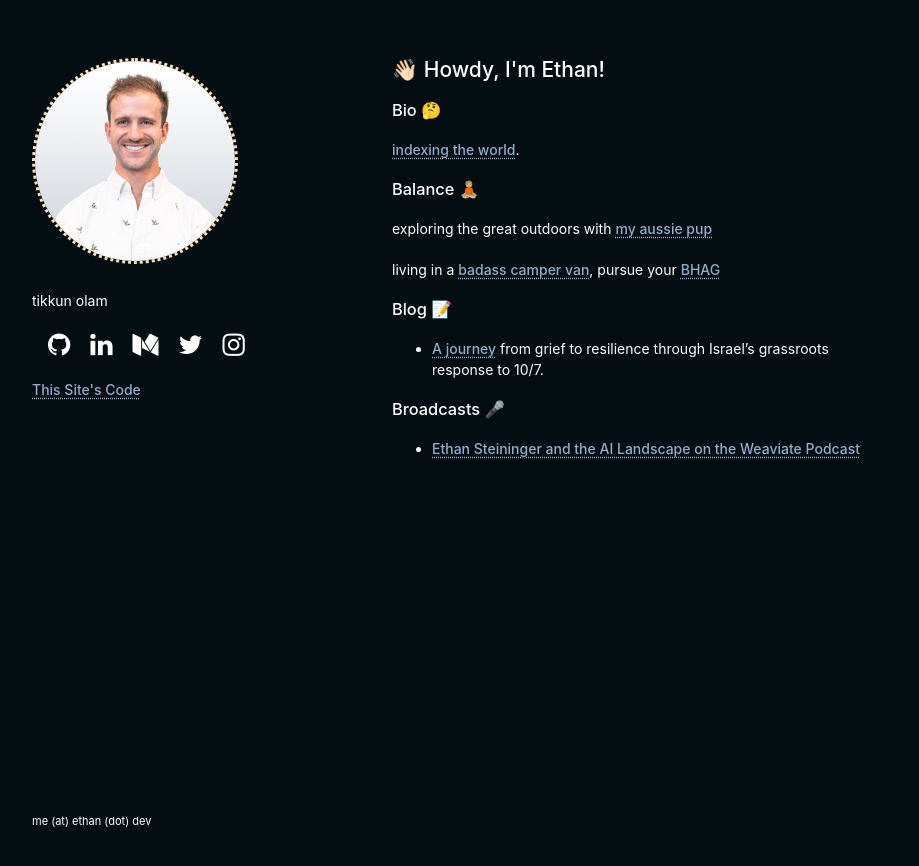
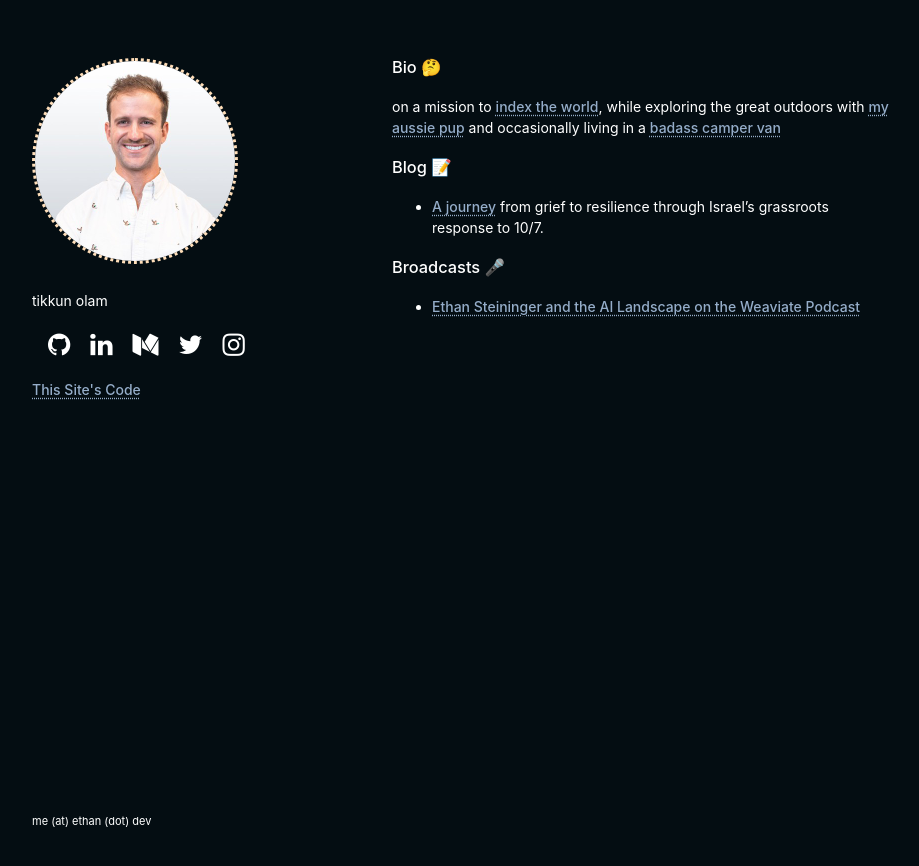
Before and after one commit to esteininger/minimal-website, a Jekyll site: the page index.html, which Jekyll copies as it is, in a window 1280 px wide. Shown: the top 866 px of the page, without its empty margins (178-1097 px from the left). Built offline with Jekyll 4.4.1, drawn with Linux system fonts in a browser that asks for light colours.

Commit message:
Update index.html

```diff
--- a/index.html
+++ b/index.html
@@ -63,24 +63,12 @@
     </header>
     <section>
 
-      <h2>👋🏻 Howdy, I'm Ethan!</h2>
-
       <h3>Bio 🤔</h3>
 
       <p>
-        <a href="https://mixpeek.com">indexing the world</a>.
-      </p>
-
-      <h3>Balance 🧘🏼</h3>
-
-      <p>
-         exploring the great outdoors with <a
+        on a mission to <a href="https://mixpeek.com">index the world</a>, while exploring the great outdoors with <a
           href="https://www.instagram.com/danywigglebutt/?hl=en">my aussie pup</a>
-      </p>
-
-      <p>
-        living in a <a href="https://vanlifecoder.com/">badass camper van</a>, pursue your <a
-          href="https://esteininger.medium.com/why-pursuing-a-bhag-is-worth-the-struggle-922401444f82">BHAG</a>
+        and occasionally living in a <a href="https://vanlifecoder.com/">badass camper van</a>
       </p>
 
       <h3>Blog 📝</h3>
```
